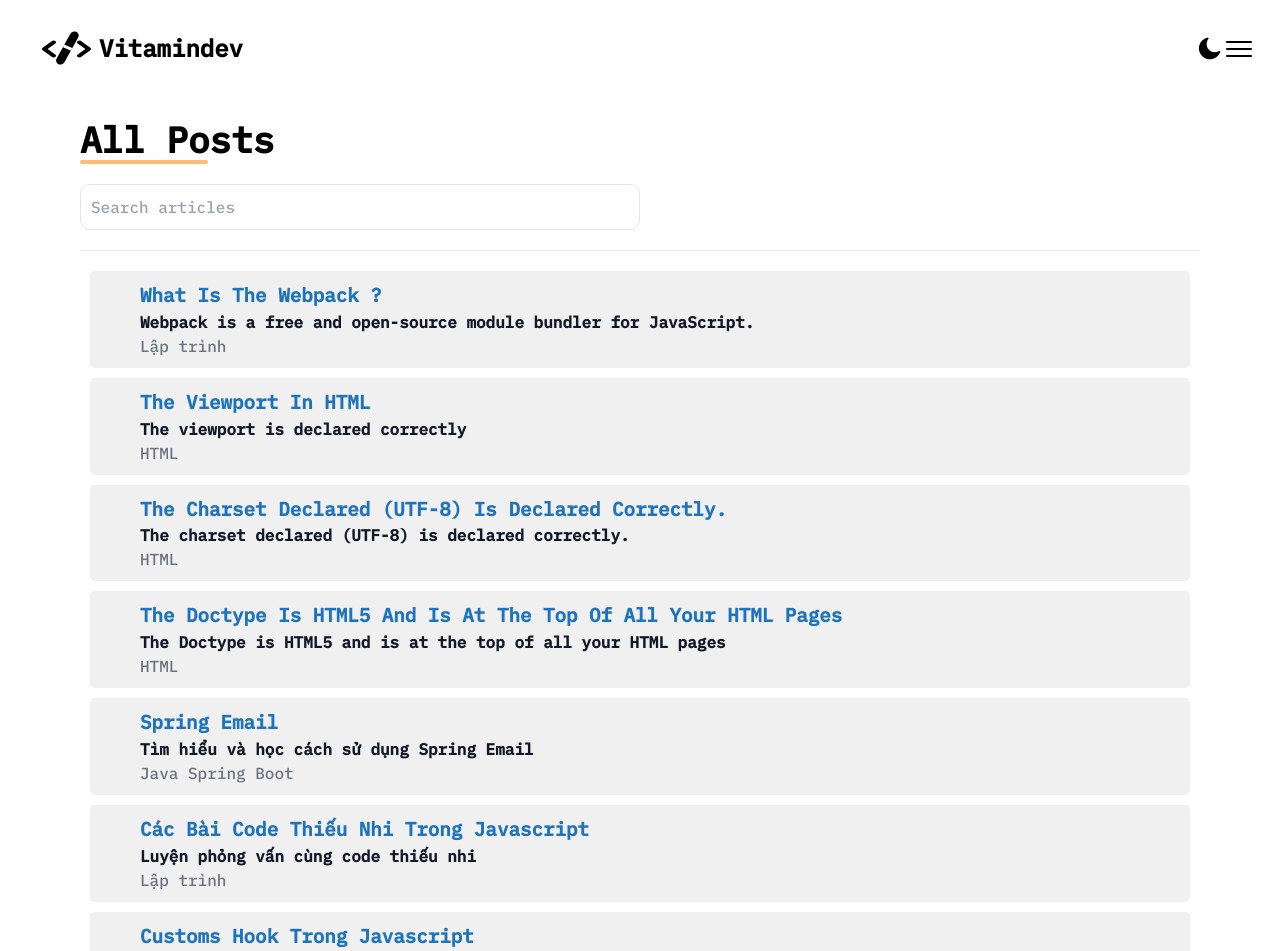
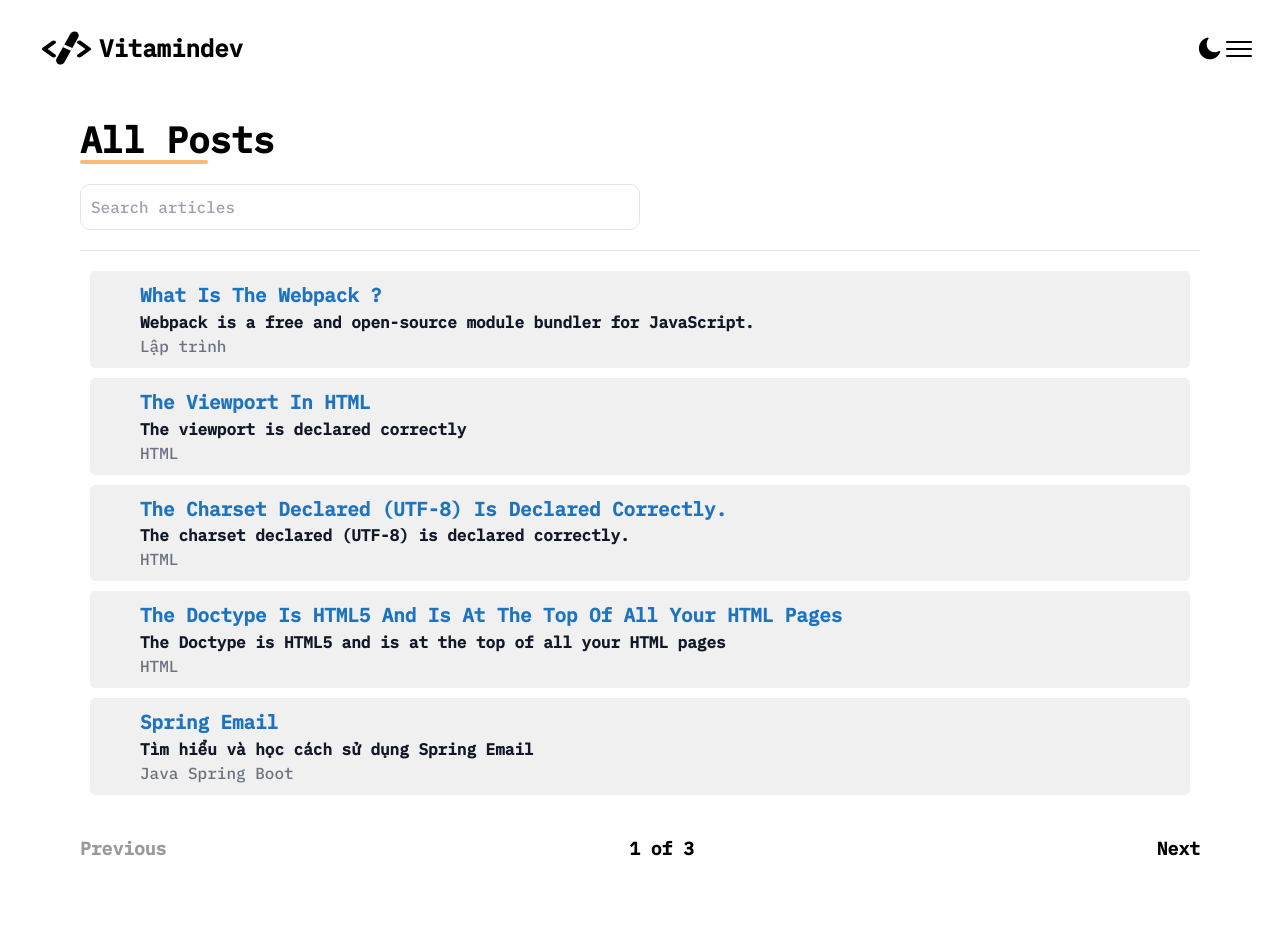
Before and after one commit to veDnimatvi/VitamindevSite, a Next.js app: page /blog in a window 1280 px wide. Shown: the top 951 px of the page. Built offline with nearby package versions, Linux system fonts and the light colour scheme.

Commit message:
Update blog.jsx

```diff
--- a/pages/blog.jsx
+++ b/pages/blog.jsx
@@ -4,6 +4,8 @@ import PostItem from "./components/PostItem";
 import { useEffect, useState } from "react";
 import Header from "./components/Header";
 import { useRouter } from "next/router";
+
+const limitItems = 5;
 
 export default function MyBlog(props) {
   const router = useRouter();
@@ -28,12 +30,12 @@ export default function MyBlog(props) {
     if (asPathName?.length > 1) {
       let pageNumber = Number(asPathName?.[1]?.split("=")[1]);
       setCurrentPage(pageNumber);
-      setListPosts(listItems.slice((pageNumber - 1) * 10, pageNumber * 10));
+      setListPosts(listItems.slice((pageNumber - 1) * limitItems, pageNumber * limitItems));
     } else {
-      setListPosts(listItems.slice(0, 10));
+      setListPosts(listItems.slice(0, limitItems));
     }
 
-    setTotalPage(Math.ceil(listItems?.length / 10));
+    setTotalPage(Math.ceil(listItems?.length / limitItems));
   }, []);
 
   const searchArticle = (value) => {
@@ -56,7 +58,7 @@ export default function MyBlog(props) {
       query: { page: page },
     });
 
-    setListPosts(backupListPosts.slice((page - 1) * 10, page * 10));
+    setListPosts(backupListPosts.slice((page - 1) * limitItems, page * limitItems));
   };
 
   return (
```
